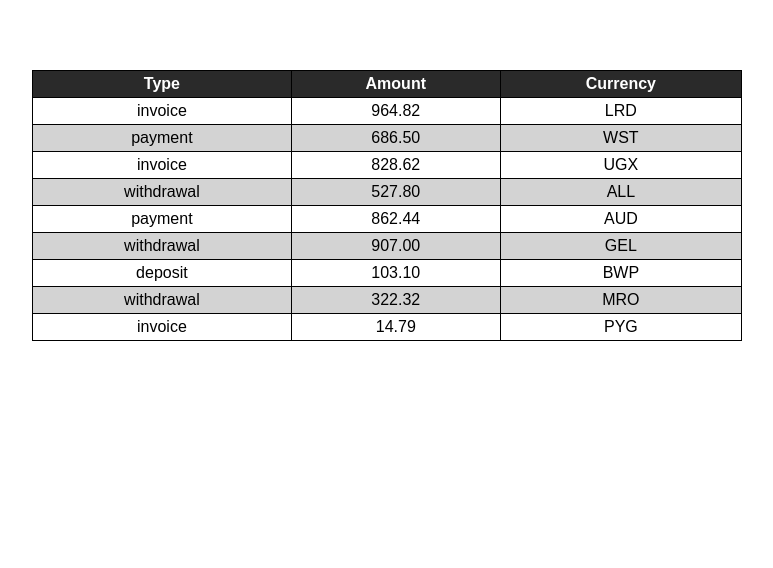
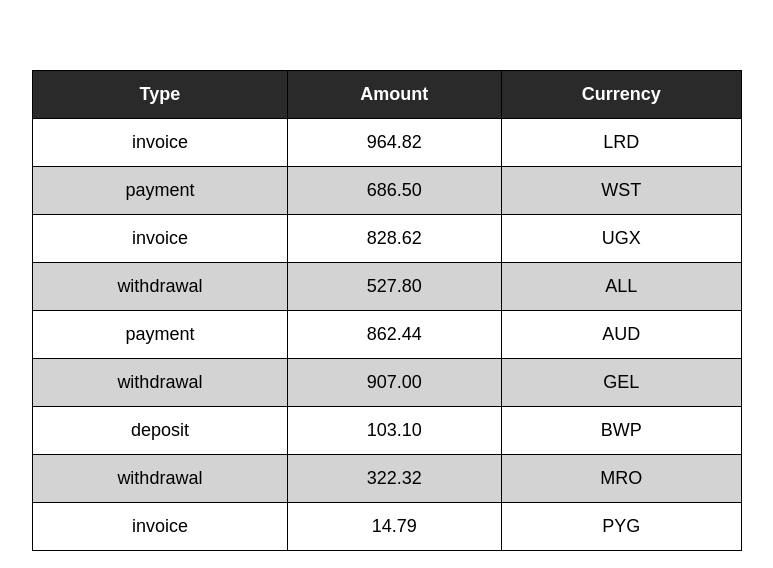
Before and after one commit to TetianaUMKA/goit-react-hm-01, a React (Vite) app: page / in a window 1280 px wide. Shown: the part 986-1554 px from the top of the page, without its empty margins (253-1026 px from the left). Before the commit the page ends 1347 px from the top, so only its background shows below. Built offline with nearby package versions, Linux system fonts and the light colour scheme.

Commit message:
Update index.css

```diff
--- a/src/index.css
+++ b/src/index.css
@@ -38,5 +38,7 @@ table {
 
 th,
 td {
+  padding: 10px;
+  font-size: 18px;
   border: 1px solid black;
 }
```
